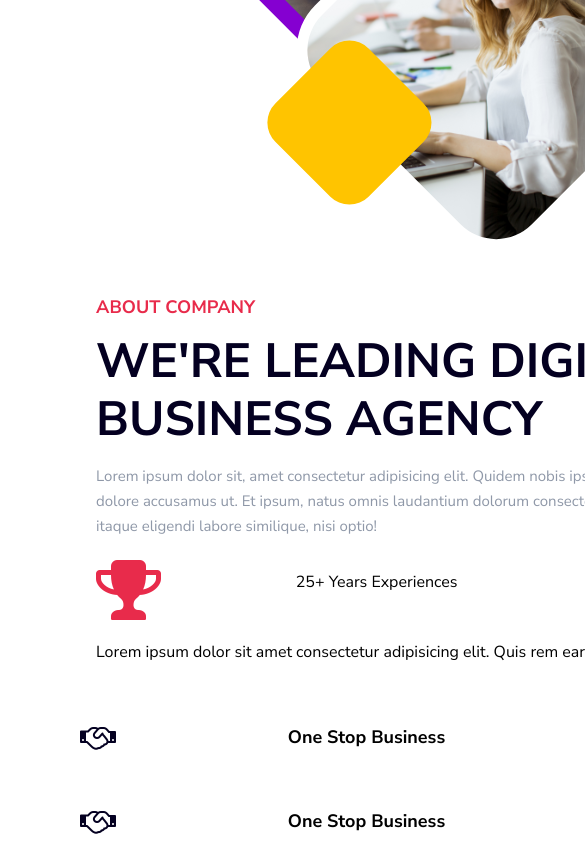
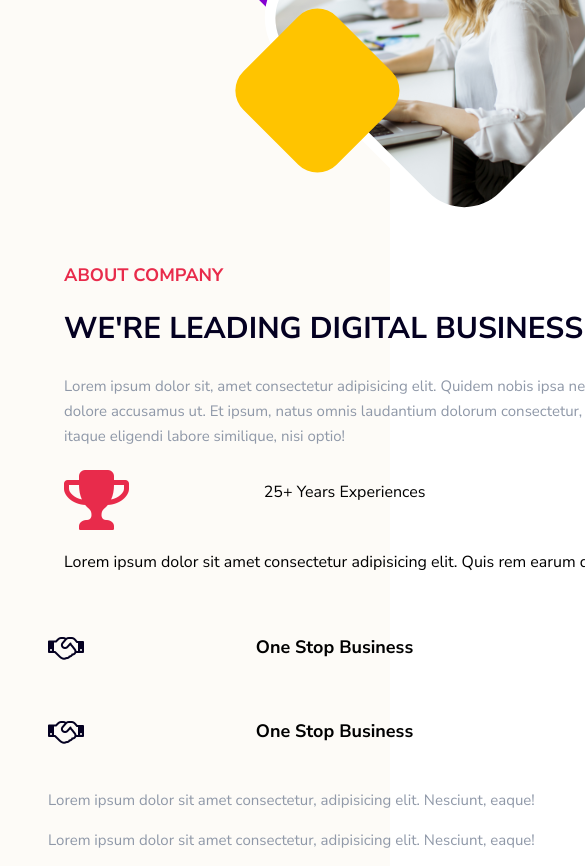
Before and after one commit to AnishNagarajan/dmaboutus, a plain HTML site: page index.html in a window 390 px wide. Shown: the part 621-1487 px from the top of the page, 585 px wide, since content can reach past the window. Drawn offline with Linux system fonts and the light colour scheme.

Commit message:
dmaboutus

```diff
--- a/assets/css/dmaboutus.css
+++ b/assets/css/dmaboutus.css
@@ -1,13 +1,12 @@
 .aboutus-sec{
-    padding:5rem;
+    padding:5rem 3rem;
+    background-color: #fdfbf7;
 }
 .dmaboutus{
     display:grid;
     grid-template-columns:1fr 1fr;
 }
-section{
-    margin:2rem 0rem;
-}
+
 .para1 p{
     font-size: 18px;
     font-weight: 700;
@@ -168,11 +167,17 @@ section{
 }
 
 
+
 @media only screen and (max-width: 768px) {
     .dmaboutus {
         grid-template-columns: 1fr;
     }
-
+    .img-aboutus img{
+        width:100%;
+    }
+    .dba h2{
+        font-size:30px;
+    }
     .exp, .business, .para3 {
         grid-template-columns: 1fr;
     }
@@ -181,7 +186,6 @@ section{
         width: 100%;
     }
 }
-
 
 @media only screen and (max-width: 1300px) {
     .dmaboutus {
@@ -195,5 +199,4 @@ section{
     .para2 p, .experience p, .para3 p {
         width: 100%;
     }
-
 }
--- a/index.html
+++ b/index.html
@@ -22,7 +22,7 @@
                     <p>ABOUT COMPANY</p>
 
                 </div>
-                <div>
+                <div class="dba">
                     <h2>WE'RE LEADING DIGITAL BUSINESS AGENCY</h2>
                 </div>
                 <div class="para2">
```
